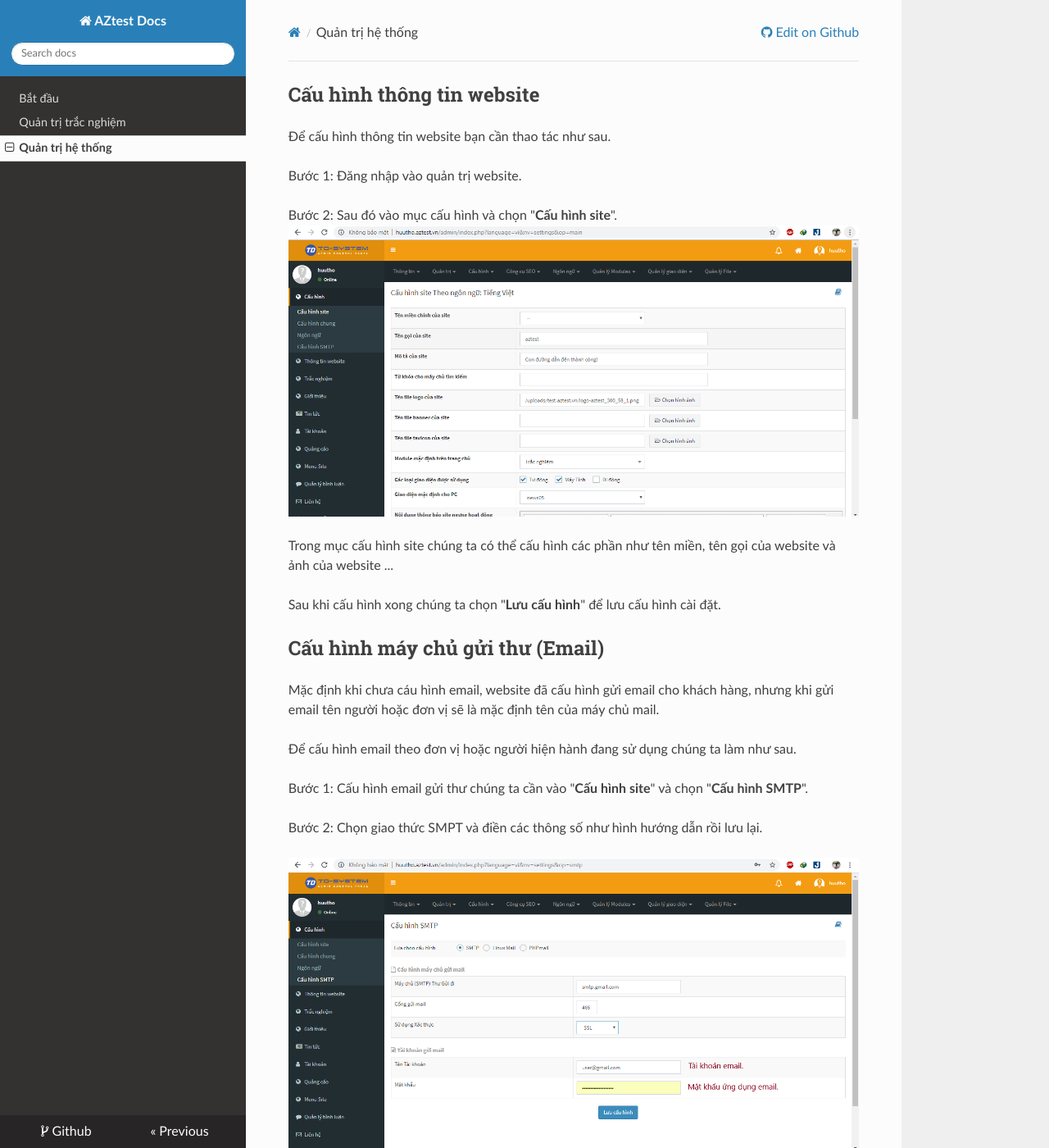
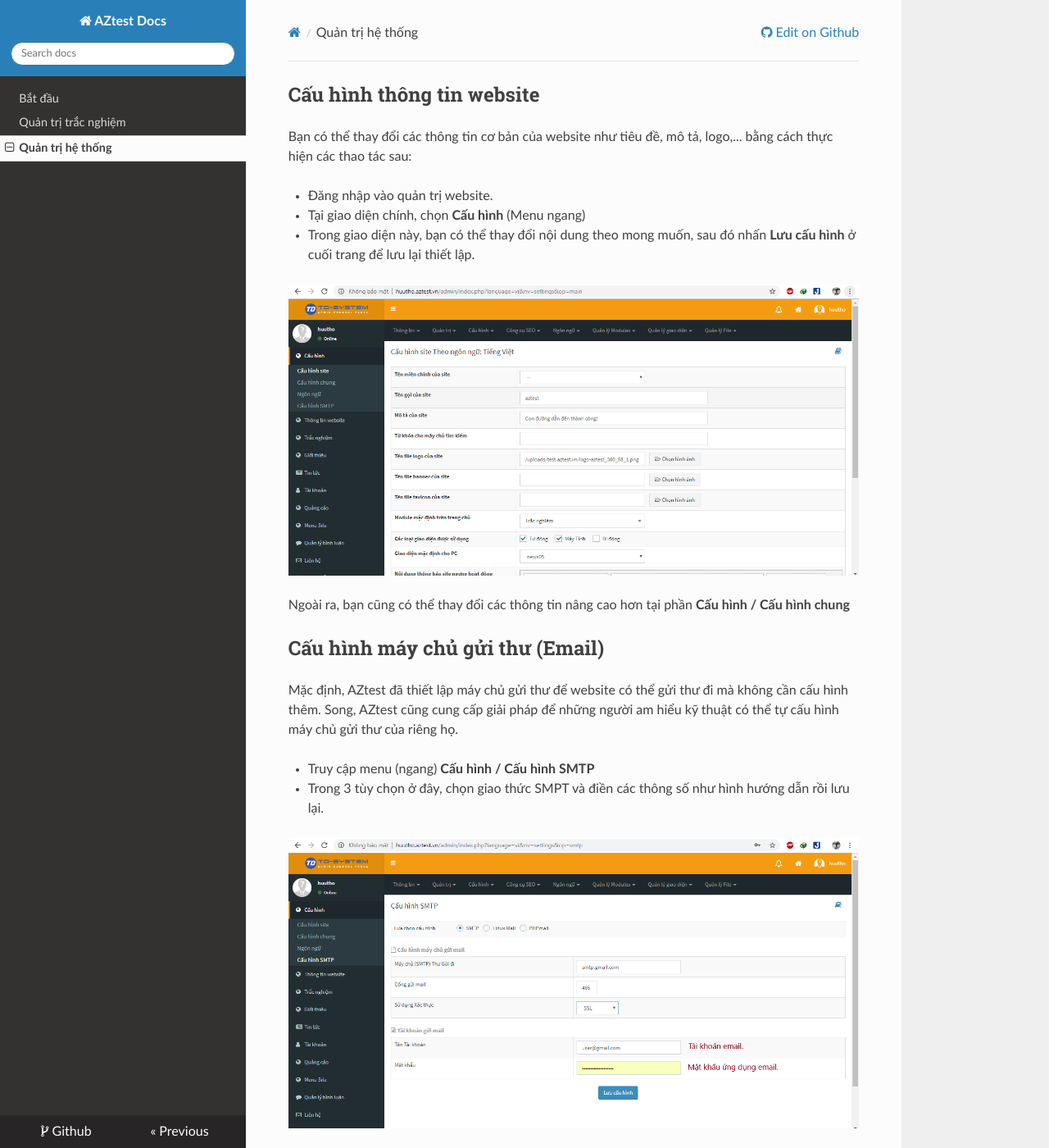
Before and after one commit to mynukeviet/aztest-docs, an MkDocs documentation site: the page built from docs/system.md, in a window 1280 px wide and 1400 px high. Shown: the whole window at 82% size. Built offline with MkDocs 1.6.1, drawn with Linux system fonts in a browser that asks for light colours; nearby versions of some CDN libraries; some of the changed text lies outside the part shown.

```diff
--- a/docs/system.md
+++ b/docs/system.md
@@ -3,34 +3,25 @@
 ---
 
 ## Cấu hình thông tin website
-Để cấu hình thông tin website bạn cần thao tác như sau.
 
-Bước 1: Đăng nhập vào quản trị website.
+Bạn có thể thay đổi các thông tin cơ bản của website như tiêu đề, mô tả, logo,... bằng cách thực hiện các thao tác sau:
 
-Bước 2: Sau đó vào mục cấu hình và chọn "**Cấu hình site**".
+- Đăng nhập vào quản trị website.
+- Tại giao diện chính, chọn **Cấu hình** (Menu ngang)
+- Trong giao diện này, bạn có thể thay đổi nội dung theo mong muốn, sau đó nhấn **Lưu cấu hình** ở cuối trang để lưu lại thiết lập.
+
 ![](images/system/cau_hinh_site.png)
 
-Trong mục cấu hình site chúng ta có thể cấu hình các phần như tên miền, tên gọi của website và ảnh của website ...
-
-Sau khi cấu hình xong chúng ta chọn "**Lưu cấu hình**" để lưu cấu hình cài đặt.
+Ngoài ra, bạn cũng có thể thay đổi các thông tin nâng cao hơn tại phần **Cấu hình / Cấu hình chung**
 
 ## Cấu hình máy chủ gửi thư (Email)
-Mặc định khi chưa cáu hình email, website đã cấu hình gửi email cho khách hàng, nhưng khi gửi email tên người hoặc đơn vị sẽ là mặc định tên của máy chủ mail.
 
-Để  cấu hình email theo đơn vị hoặc người hiện hành đang sử dụng chúng ta làm như sau.
+Mặc định, AZtest đã thiết lập máy chủ gửi thư để website có thể gửi thư đi mà không cần cấu hình thêm. Song, AZtest cũng cung cấp giải pháp để những người am hiểu kỹ thuật có thể tự cấu hình máy chủ gửi thư của riêng họ.
 
-Bước 1: Cấu hình email gửi thư chúng ta cần vào "**Cấu hình site**" và chọn "**Cấu hình SMTP**".
-
-Bước 2: Chọn giao thức SMPT và điền các thông số như hình hướng dẫn rồi lưu lại.
+- Truy cập menu (ngang) **Cấu hình / Cấu hình SMTP**
+- Trong 3 tùy chọn ở đây, chọn giao thức SMPT và điền các thông số như hình hướng dẫn rồi lưu lại.
 
 ![](images/system/cau_hinh_email.png)
-
-> Lưu ý:
->
-> * Nếu sử dụng xác thực SSL thì chúng ta chọn cổng 465, xác thức TLS cổng 587.
-> * Tên tài khoản gửi mail là tên tài khoản email của người dùng.
-> * Mật khẩu ứng dụng là mật khẩu ứng dụng email của người dùng, để tạo mật khẩu ứng dụng tìm hiểu kỹ hơn người dùng có thể tham khảo.
-> [tại đây](https://vsoft.com.vn/Blog/huong-dan-lay-mat-khau-ung-dung-mail-de-gui-mail-smtp-15.html).
 
 ## Quản lý module
 Trong một hệ thống quản lý website có rất nhiều module và để quản lý được module người dùng muốn quản lý người dùng cần chọn menu "**Quản lý module**". Mục quản lý module giúp người dùng quản lý từng module nhỏ trong hệ thống website.
```
Also changed, not shown: docs/test.md (+77 -0 lines), 4 other files.
